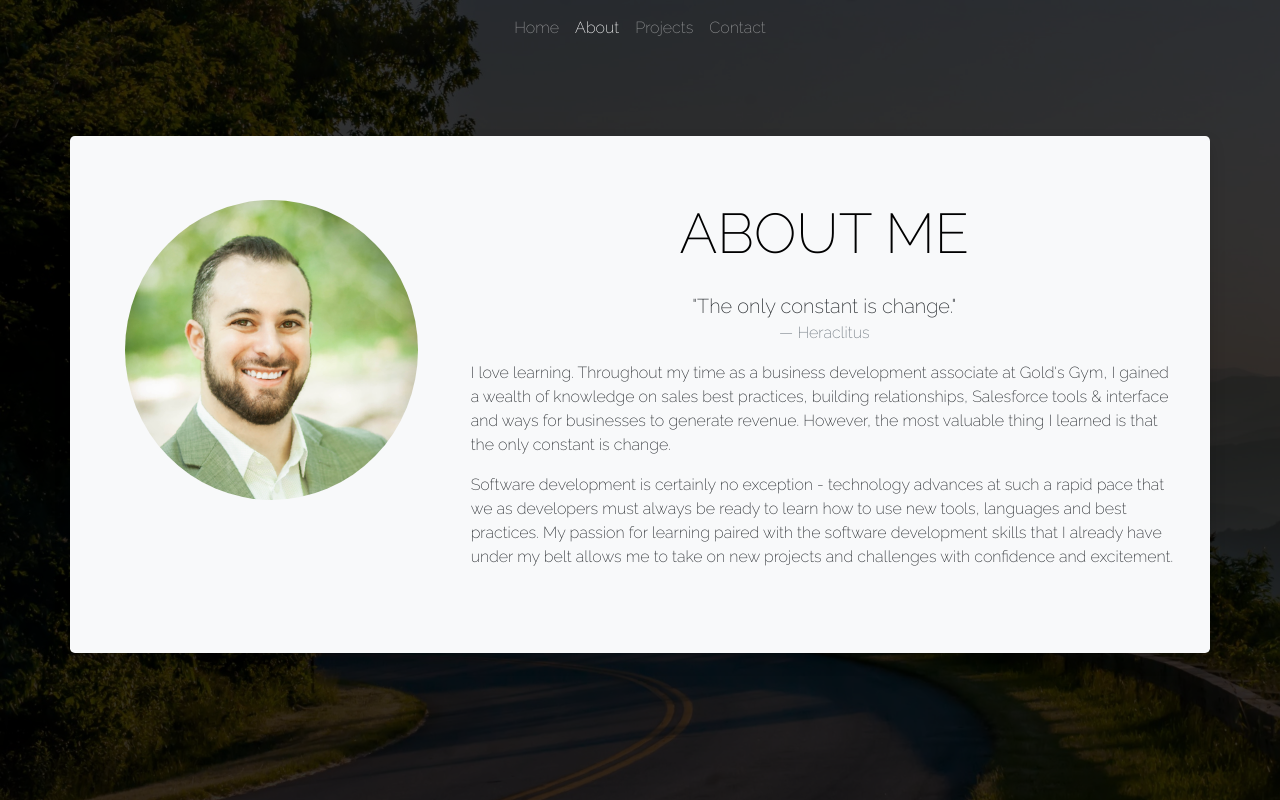
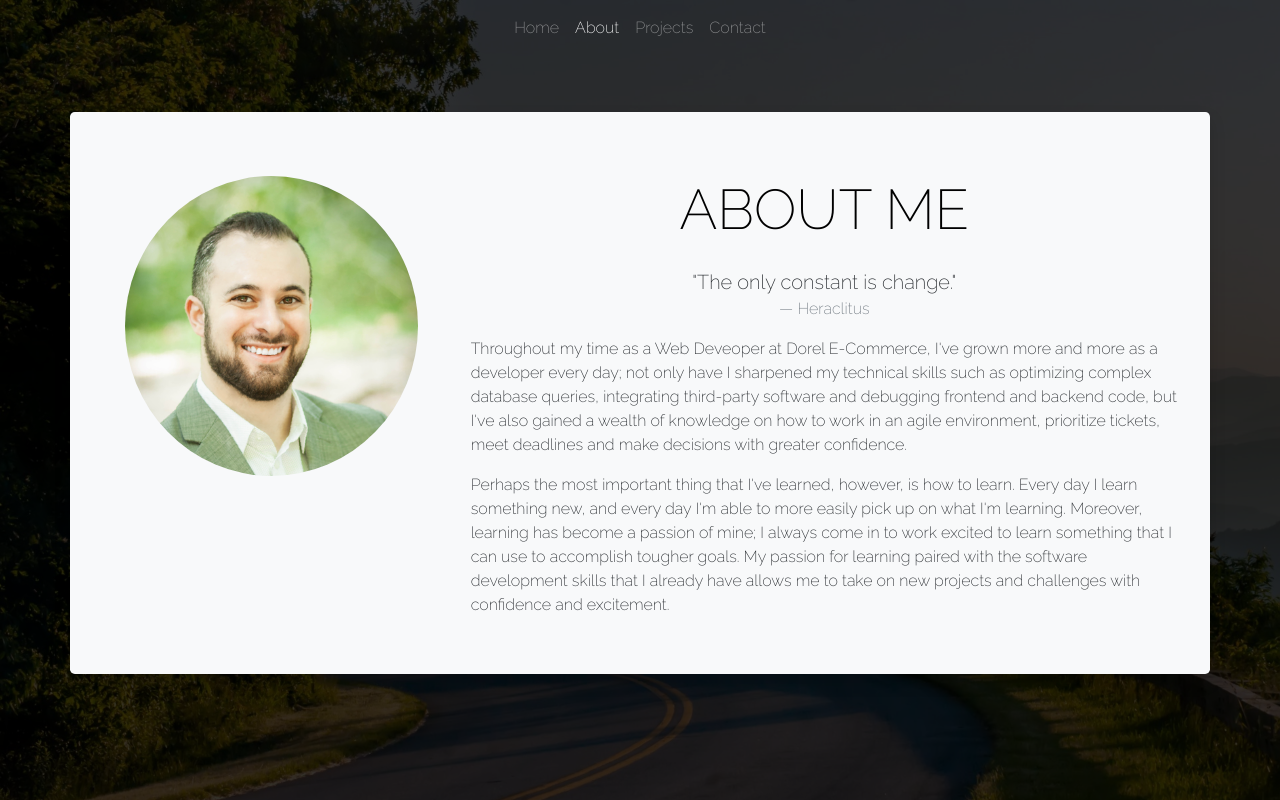
Before and after one commit to shapirobd/portfolio, a Flask app: page /about in a window 1280 px wide. Run offline with Flask 2, Linux system fonts and the light colour scheme.

Commit message:
updating about section

```diff
--- a/templates/about.html
+++ b/templates/about.html
@@ -58,21 +58,24 @@ content %}
 											<footer class="blockquote-footer">Heraclitus</footer>
 										</blockquote>
 										<p>
-											I love learning. Throughout my time as a business
-											development associate at Gold's Gym, I gained a wealth of
-											knowledge on sales best practices, building relationships,
-											Salesforce tools & interface and ways for businesses to
-											generate revenue. However, the most valuable thing I
-											learned is that the only constant is change.
+											Throughout my time as a Web Deveoper at
+											Dorel E-Commerce, I've grown more and more as a developer
+											every day; not only have I sharpened my technical skills such
+											as optimizing complex database queries, integrating third-party
+											software and debugging frontend and backend code, but I've
+											also gained a wealth of knowledge on how to work in an agile
+											environment, prioritize tickets, meet deadlines and
+											make decisions with greater confidence.
 										</p>
 										<p>
-											Software development is certainly no exception -
-											technology advances at such a rapid pace that we as
-											developers must always be ready to learn how to use new
-											tools, languages and best practices. My passion for
-											learning paired with the software development skills that
-											I already have under my belt allows me to take on new
-											projects and challenges with confidence and excitement.
+											Perhaps the most important thing that I've learned, however,
+											is how to learn. Every day I learn something new, and every day
+											I'm able to more easily pick up on what I'm learning. Moreover,
+											learning has become a passion of mine; I always come in to work
+											excited to learn something that I can use to accomplish tougher
+											goals. My passion for learning paired with the software development
+											skills that I already have allows me to take on new projects and
+											challenges with confidence and excitement.
 										</p>
 									</div>
 								</div>
```
